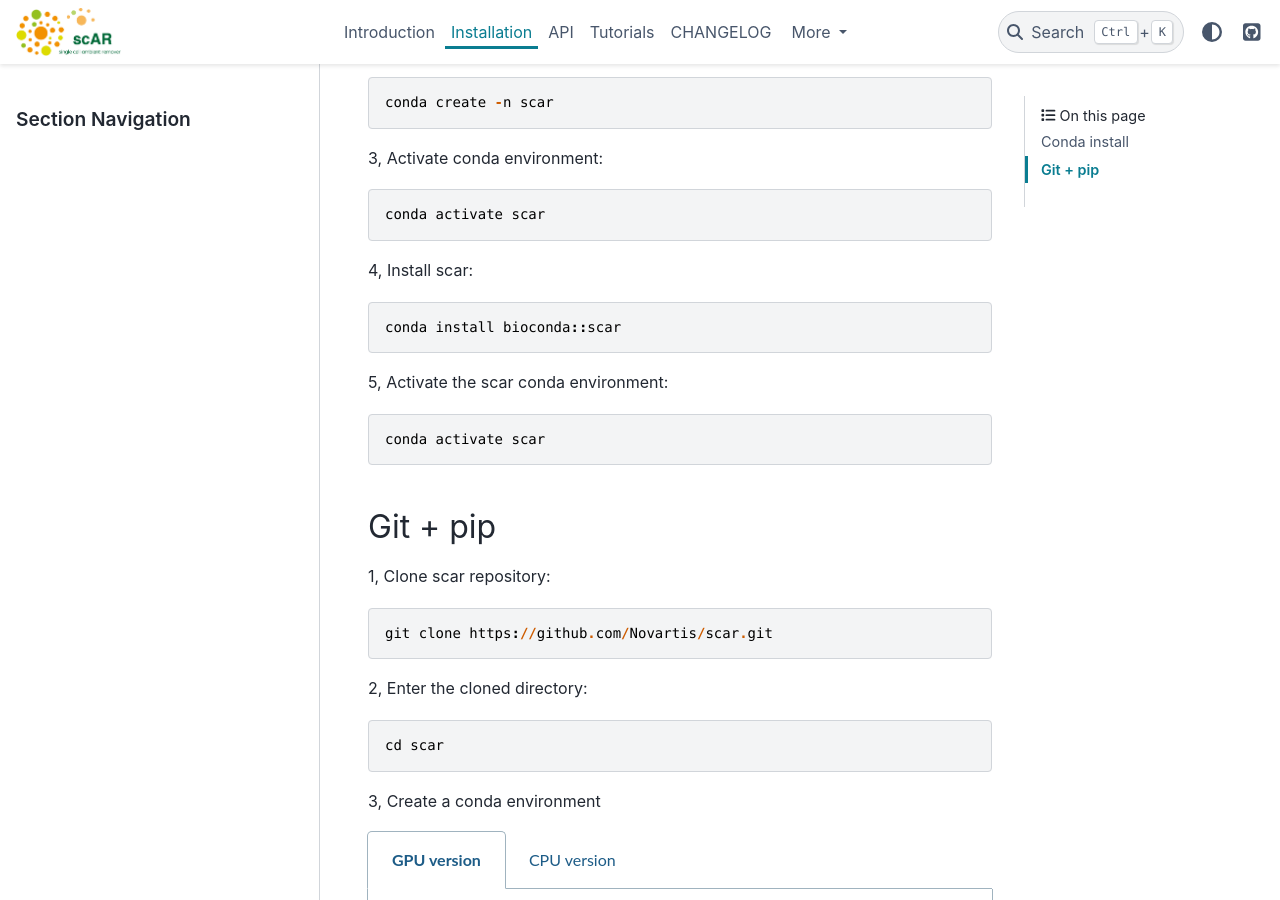
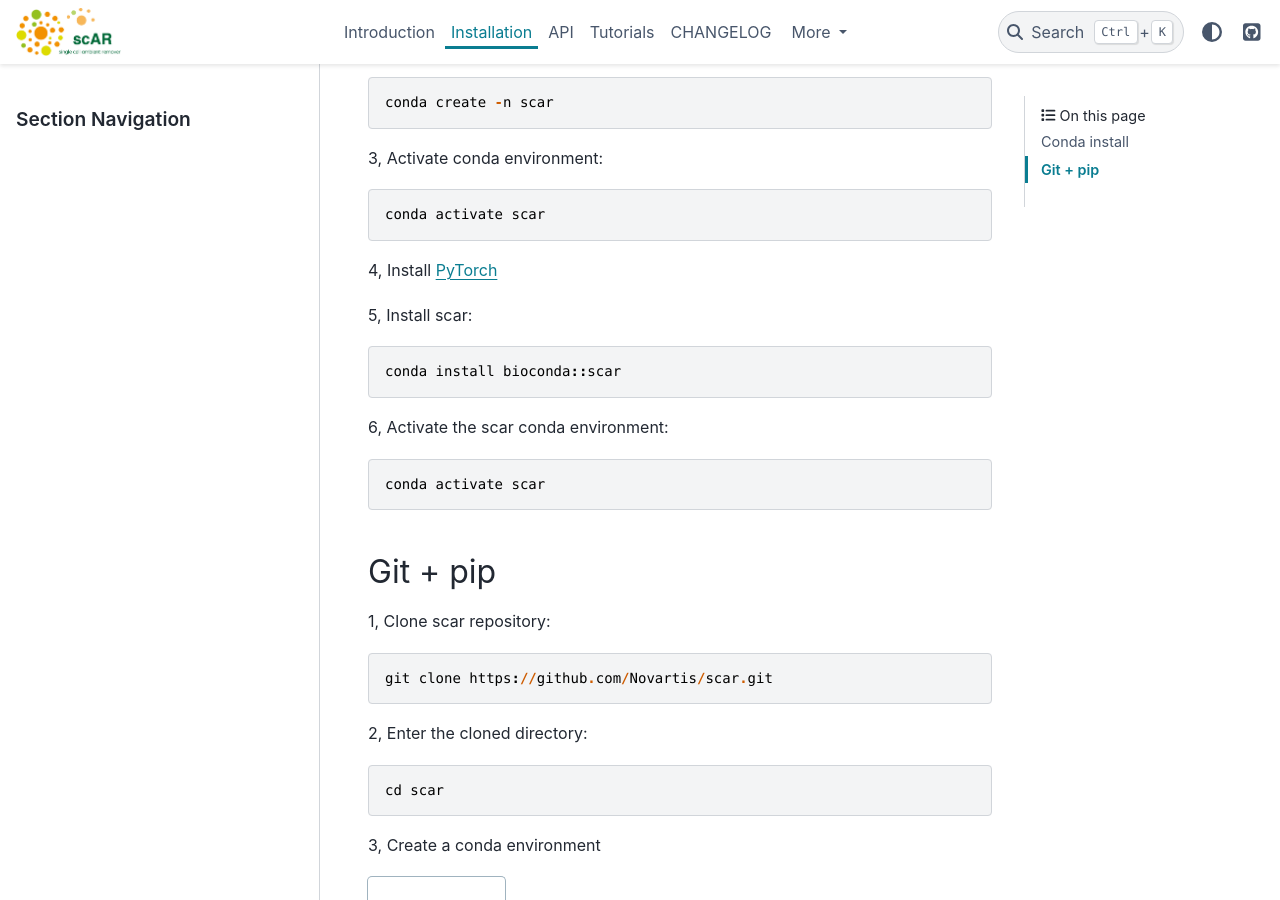
Before and after one commit to Novartis/scar, a Sphinx documentation site: the page built from docs/Installation.rst, in a window 1280 px wide and 900 px high, scrolled down 346 px. Built offline with Sphinx 7.4.7 and the PyData theme 0.15.4, drawn with Linux system fonts in a browser that asks for light colours; pages that are not in the unit, such as notebooks, are missing from menus.

Commit message:
docs: update installation

```diff
--- a/docs/Installation.rst
+++ b/docs/Installation.rst
@@ -16,11 +16,13 @@ Conda install
 
     conda activate scar
 
-4, Install scar::
+4, Install `PyTorch <https://pytorch.org/get-started/locally/>`_
+
+5, Install scar::
 
     conda install bioconda::scar
 
-5, Activate the scar conda environment::
+6, Activate the scar conda environment::
 
     conda activate scar
 
```
